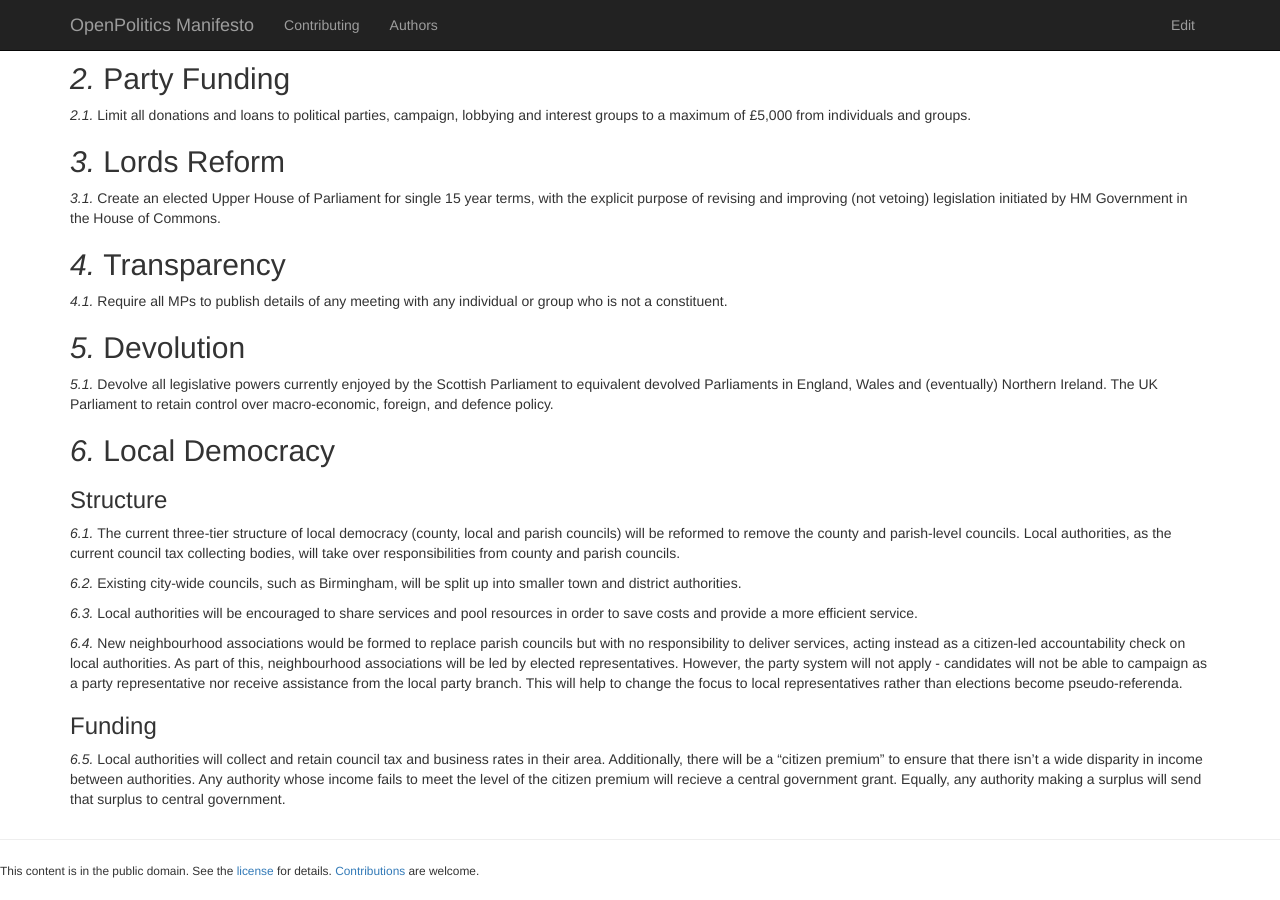
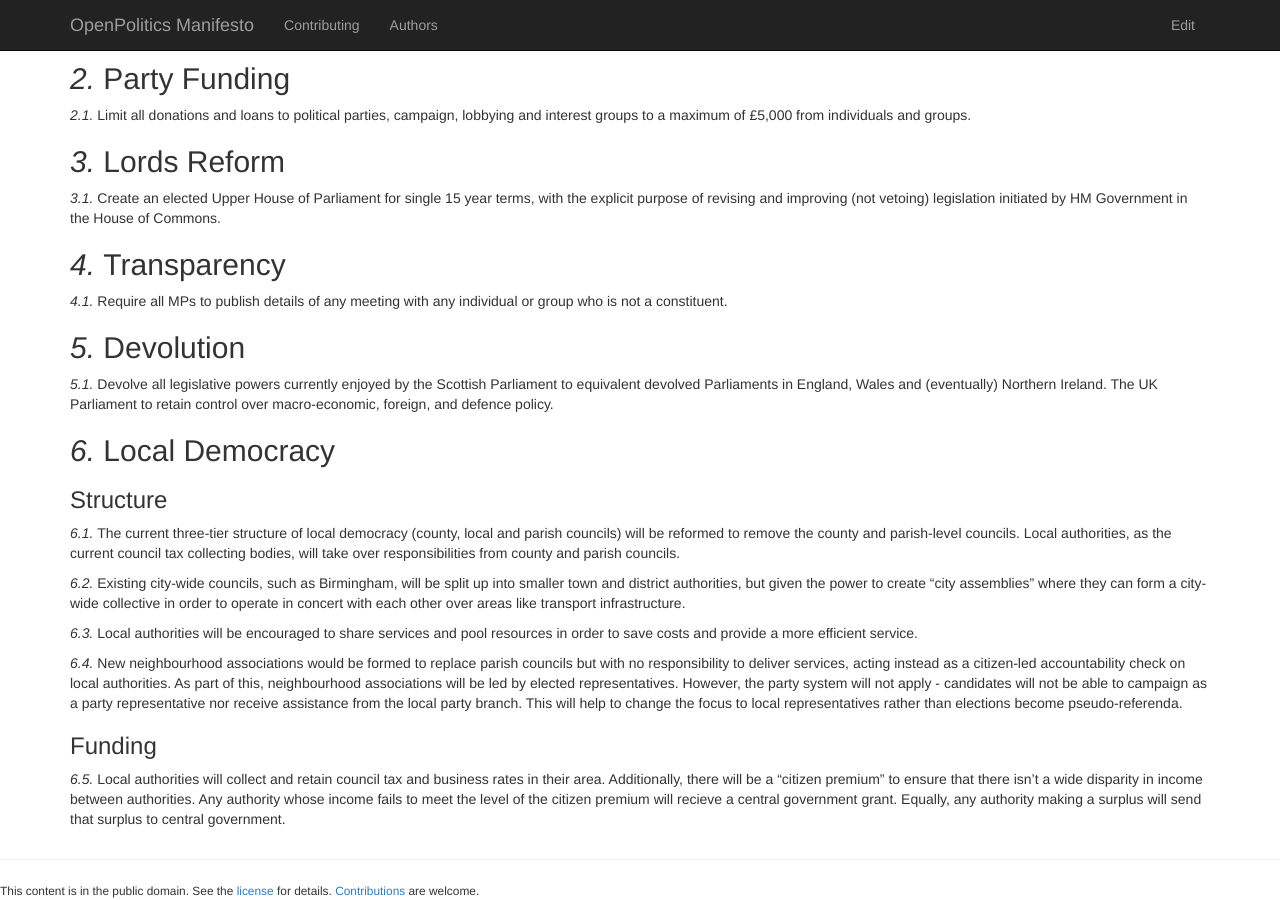
Before and after one commit to openpolitics/manifesto, a Jekyll site: the page built from democracy.md, in a window 1280 px wide and 900 px high, scrolled down 546 px. Built offline with Jekyll 4.4.1, drawn with Linux system fonts in a browser that asks for light colours; nearby versions of some CDN libraries.

Commit message:
Proposing city authorities to adopt the general principle of #63

```diff
--- a/democracy.md
+++ b/democracy.md
@@ -48,7 +48,7 @@ Devolve all legislative powers currently enjoyed by the Scottish Parliament to e
 
 The current three-tier structure of local democracy (county, local and parish councils) will be reformed to remove the county and parish-level councils. Local authorities, as the current council tax collecting bodies, will take over responsibilities from county and parish councils.
 
-Existing city-wide councils, such as Birmingham, will be split up into smaller town and district authorities.
+Existing city-wide councils, such as Birmingham, will be split up into smaller town and district authorities, but given the power to create "city assemblies" where they can form a city-wide collective in order to operate in concert with each other over areas like transport infrastructure.
 
 Local authorities will be encouraged to share services and pool resources in order to save costs and provide a more efficient service.
 
```
